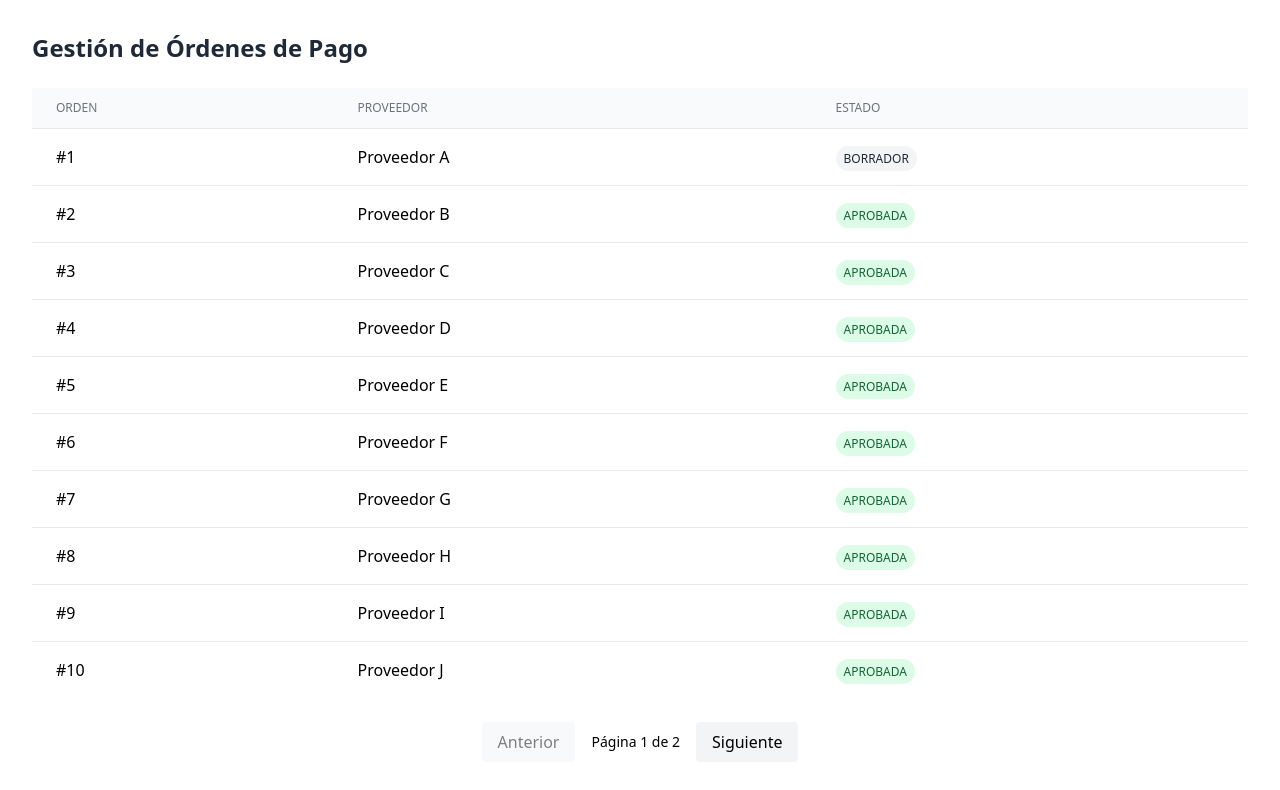
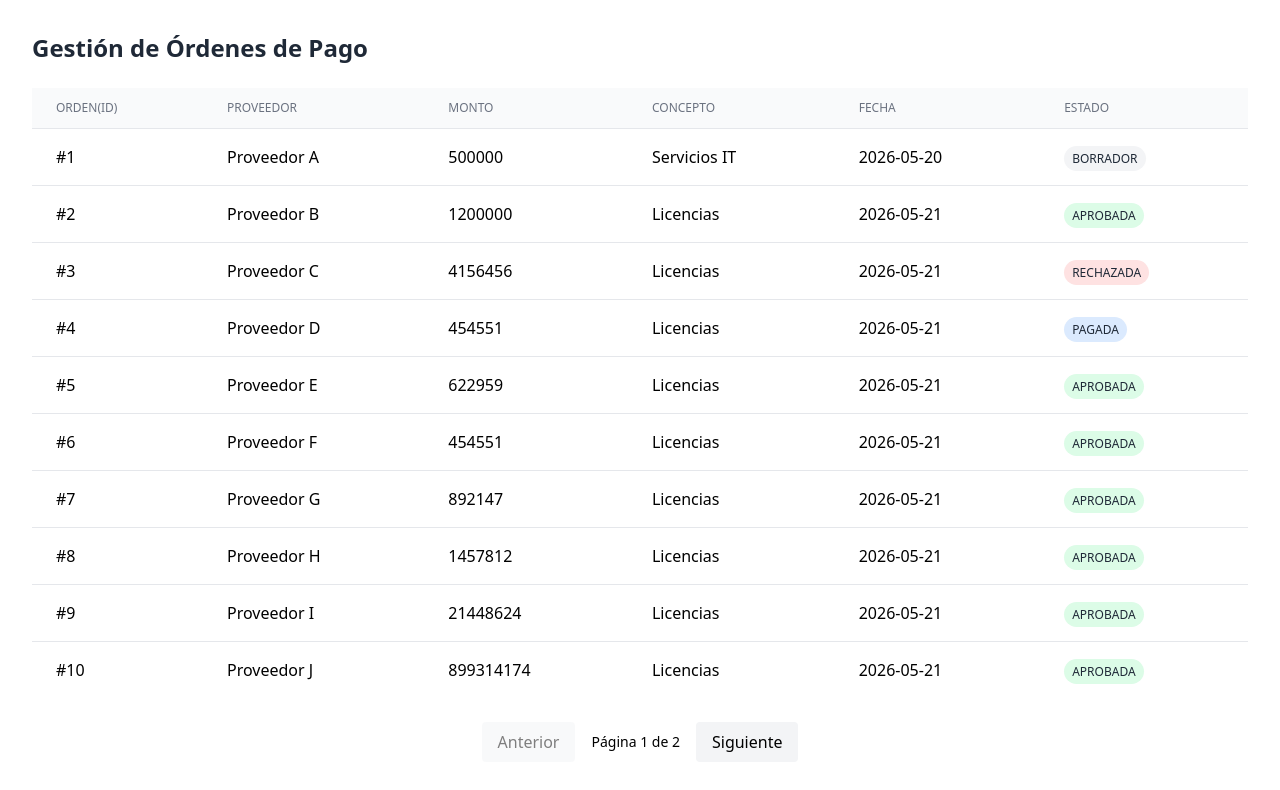
Before and after one commit to juandaosp/ginko-payment-orders, a Nuxt app: page / in a window 1280 px wide. Shown: the top 790 px of the page. Built offline with nearby package versions, Linux system fonts and the light colour scheme.

Commit message:
feat(epic-2): complete order management UI with states, colors, and full data integration

```diff
--- a/components/ErrorState.vue
+++ b/components/ErrorState.vue
@@ -1,9 +1,16 @@
+<template>
+    <div class="p-4 text-center">
+        <p class="text-red-600 mb-4">{{ message }}</p>
+        <button
+            @click="$emit('retry')"
+            class="px-4 py-2 bg-red-600 text-white rounded hover:bg-red-700 transition"
+        >
+            Reintentar
+        </button>
+    </div>
+</template>
+
 <script setup lang="ts">
 defineProps<{ message: string }>();
+defineEmits(["retry"]);
 </script>
-
-<template>
-    <div class="p-4 bg-red-50 text-red-700 rounded-lg border border-red-200">
-        <strong>Error:</strong> {{ message }}
-    </div>
-</template>
--- a/components/OrderList.vue
+++ b/components/OrderList.vue
@@ -35,12 +35,27 @@ const onOrderClick = (order: PaymentOrder) => {
                     <th
                         class="px-6 py-3 text-left text-xs font-medium text-gray-500 uppercase"
                     >
-                        Orden
+                        Orden(id)
                     </th>
                     <th
                         class="px-6 py-3 text-left text-xs font-medium text-gray-500 uppercase"
                     >
                         Proveedor
+                    </th>
+                    <th
+                        class="px-6 py-3 text-left text-xs font-medium text-gray-500 uppercase"
+                    >
+                        Monto
+                    </th>
+                    <th
+                        class="px-6 py-3 text-left text-xs font-medium text-gray-500 uppercase"
+                    >
+                        Concepto
+                    </th>
+                    <th
+                        class="px-6 py-3 text-left text-xs font-medium text-gray-500 uppercase"
+                    >
+                        Fecha
                     </th>
                     <th
                         class="px-6 py-3 text-left text-xs font-medium text-gray-500 uppercase"
--- a/components/OrderRow.vue
+++ b/components/OrderRow.vue
@@ -8,6 +8,9 @@ defineEmits(["click"]);
     <tr @click="$emit('click', order)" class="cursor-pointer hover:bg-gray-50">
         <td class="px-6 py-4">#{{ order.id }}</td>
         <td class="px-6 py-4">{{ order.providerName }}</td>
+        <td class="px-6 py-4">{{ order.amount }}</td>
+        <td class="px-6 py-4">{{ order.concept }}</td>
+        <td class="px-6 py-4">{{ order.createdAt }}</td>
         <td class="px-6 py-4"><StatusBadge :status="order.status" /></td>
     </tr>
 </template>
--- a/components/StatusBadge.vue
+++ b/components/StatusBadge.vue
@@ -3,16 +3,15 @@ defineProps<{ status: string }>();
 
 const colors: Record<string, string> = {
     BORRADOR: "bg-gray-100 text-gray-800",
-    APROBADA: "bg-green-100 text-green-800",
+    APROBADA: "bg-green-100 text-gray-800",
+    RECHAZADA: "bg-red-100 text-gray-800",
+    PAGADA: "bg-blue-100 text-gray-800",
 };
 </script>
 
 <template>
     <span
-        :class="[
-            'px-2 py-1 rounded-full text-xs font-medium',
-            colors[status] || 'bg-blue-100 text-blue-800',
-        ]"
+        :class="['px-2 py-1 rounded-full text-xs font-medium', colors[status]]"
     >
         {{ status }}
     </span>
--- a/pages/index.vue
+++ b/pages/index.vue
@@ -1,8 +1,13 @@
 <script setup lang="ts">
-import { useOrderStore } from "../stores/orders";
+import { useOrderStore } from "~/stores/orders";
 
 const ordersStore = useOrderStore();
 
+const handleOrderClick = (order: any) => {
+    console.log("Orden seleccionada:", order);
+};
+
+// Usamos onMounted para disparar la acción del store
 onMounted(() => {
     ordersStore.loadOrders();
 });
@@ -14,17 +19,20 @@ onMounted(() => {
             Gestión de Órdenes de Pago
         </h1>
 
-        <LoadingState v-if="ordersStore.loading" />
         <ErrorState
-            v-else-if="ordersStore.error"
+            v-if="ordersStore.error"
             :message="ordersStore.error"
+            @retry="ordersStore.loadOrders"
         />
+
+        <LoadingState v-else-if="ordersStore.loading" />
+
         <EmptyState v-else-if="ordersStore.orders.length === 0" />
 
         <OrderList
             v-else
             :orders="ordersStore.orders"
-            @order-click="(order) => console.log('Click en:', order)"
+            @order-click="handleOrderClick"
         />
     </div>
 </template>
--- a/services/orderService.ts
+++ b/services/orderService.ts
@@ -24,7 +24,7 @@ const mockOrders: PaymentOrder[] = [
     amount: 4156456,
     concept: "Licencias",
     createdAt: "2026-05-21",
-    status: "APROBADA",
+    status: "RECHAZADA",
   },
   {
     id: "4",
@@ -32,7 +32,7 @@ const mockOrders: PaymentOrder[] = [
     amount: 454551,
     concept: "Licencias",
     createdAt: "2026-05-21",
-    status: "APROBADA",
+    status: "PAGADA",
   },
   {
     id: "5",
```
